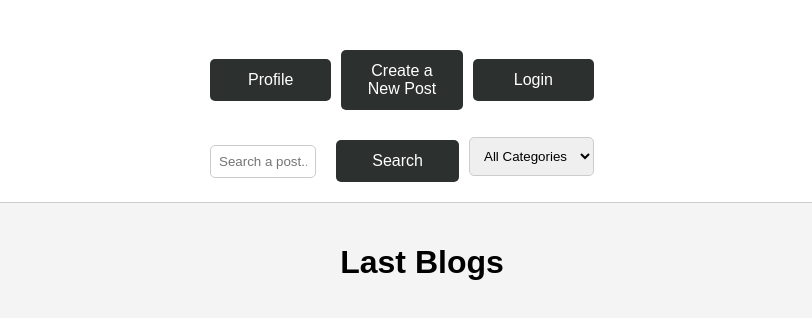
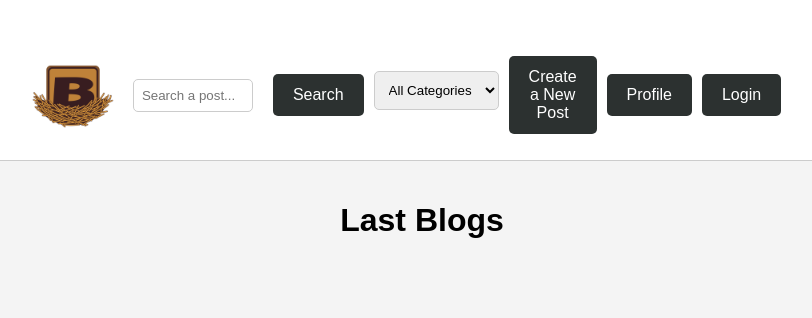
Before and after one commit to tarikalim/Blog-App, a plain HTML site: page static/main.html in a window 1280 px wide. Shown: the top 318 px of the page, without its empty margins (238-1050 px from the left). Drawn offline with Linux system fonts and the light colour scheme; no server answers.

Commit message:
added logo and made some changes to navbar

```diff
--- a/static/css/style.css
+++ b/static/css/style.css
@@ -63,19 +63,8 @@ button:hover {
     border-bottom: 1px solid #ccc;
 }
 
-.main-header .top-buttons {
-    display: flex;
-    justify-content: center;
-    gap: 10px;
-    align-items: center;
-    width: 30%;
-    margin-top: 20px;
-    transition: background-color 0.35s ease-out;
-
-}
-
 .main-header .search-category-container {
-    display: flex;
+    display:flex;
     justify-content: center;
     align-items: center;
     margin-top: 20px;
@@ -83,9 +72,15 @@ button:hover {
     gap: 10px;
 }
 
+.main-header #logo {
+    width: 100px;
+    height: 100px;
+}
+
 .main-header #searchInput {
     flex-grow: 1;
     margin-right: 10px;
+    width:120px;
 }
 
 .main-header #categorySelect {
--- a/static/main.html
+++ b/static/main.html
@@ -7,17 +7,16 @@
 </head>
 <body class="main-header">
 <header>
-    <div class="top-buttons">
-        <button id="profileButton">Profile</button>
-        <button id="createPostButton">Create a New Post</button>
-        <button onclick="window.location.href='login.html'">Login</button>
-    </div>
     <div class="search-category-container">
+        <img id="logo" src="/static/images/B.png">
         <input type="text" id="searchInput" placeholder="Search a post...">
         <button id="searchButton">Search</button>
         <select id="categorySelect">
             <option value="">All Categories</option>
         </select>
+        <button id="createPostButton">Create a New Post</button>
+        <button id="profileButton">Profile</button>
+        <button onclick="window.location.href='login.html'">Login</button>
     </div>
 </header>
 
```
Also changed, not shown: static/register.html (+1 -1 lines), static/images/B.png (added), 2 other files.
